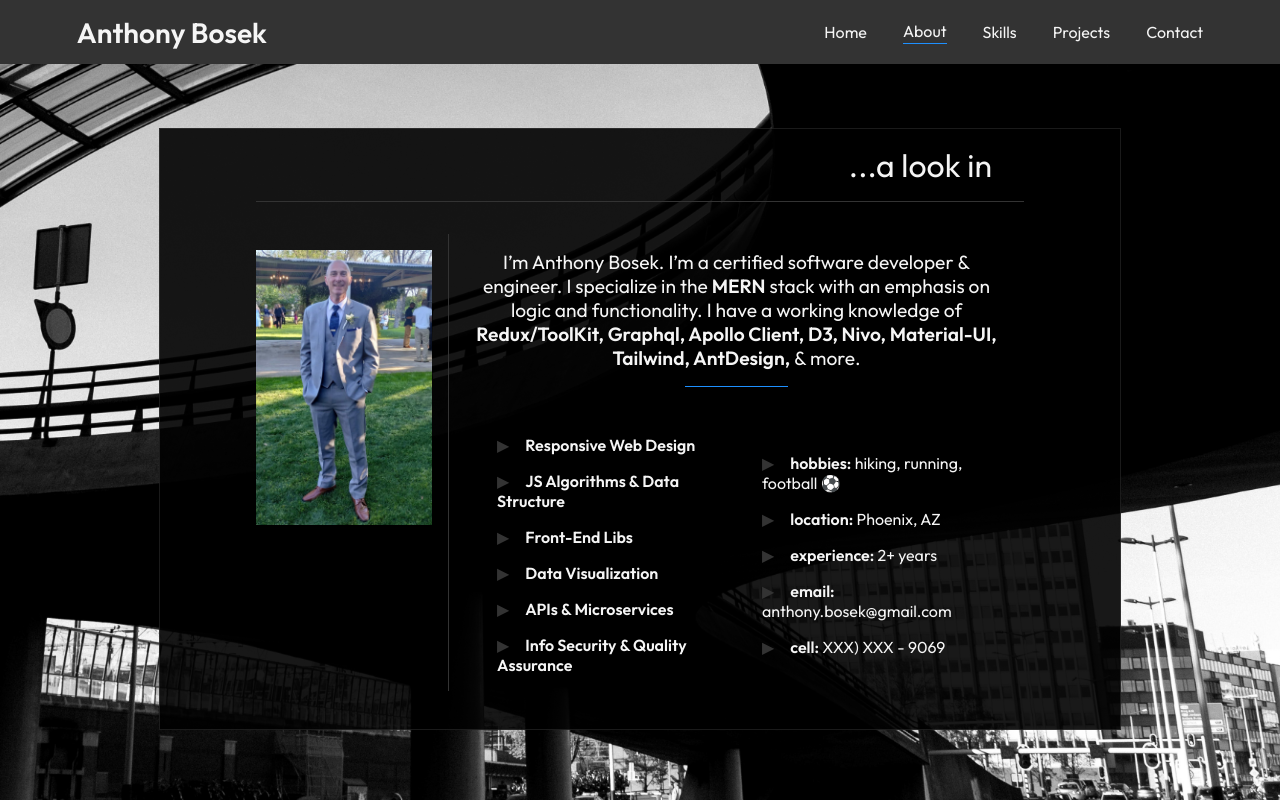
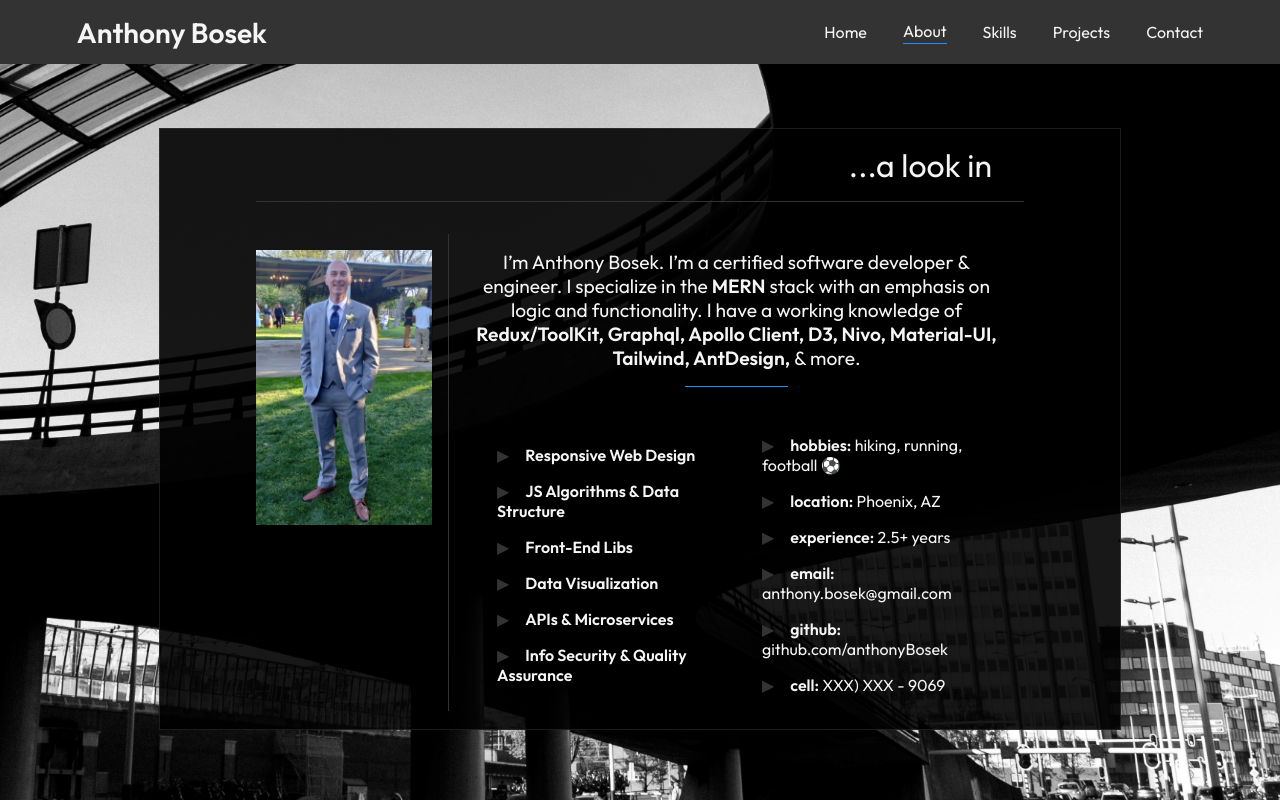
Before and after one commit to anthonyBosek/reactPortfolio, a React (Create React App) app: page /about in a window 1280 px wide. Built offline with nearby package versions, Linux system fonts and the light colour scheme.

Commit message:
update user vitals

```diff
--- a/src/assets/data/language.js
+++ b/src/assets/data/language.js
@@ -168,7 +168,8 @@ export const vitalsArray = [
   // { label: "birthday", value: "xxxxxxx" },
   { label: "hobbies", value: "hiking, running, football ⚽" },
   { label: "location", value: "Phoenix, AZ" },
-  { label: "experience", value: "2+ years" },
+  { label: "experience", value: "2.5+ years" },
   { label: "email", value: "anthony.bosek@gmail.com" },
+  { label: "github", value: "github.com/anthonyBosek" },
   { label: "cell", value: "XXX) XXX - 9069" },
 ];
```
